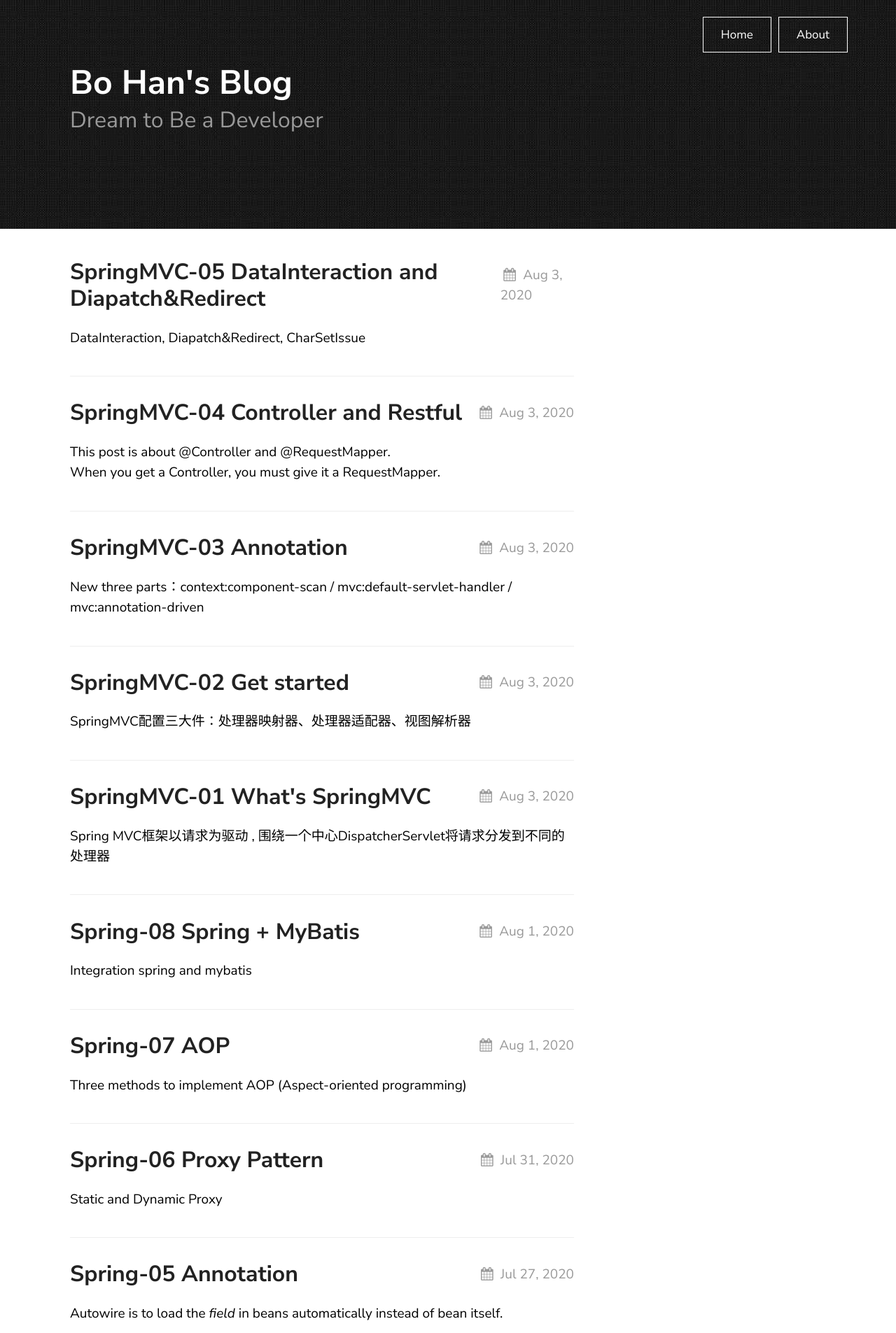
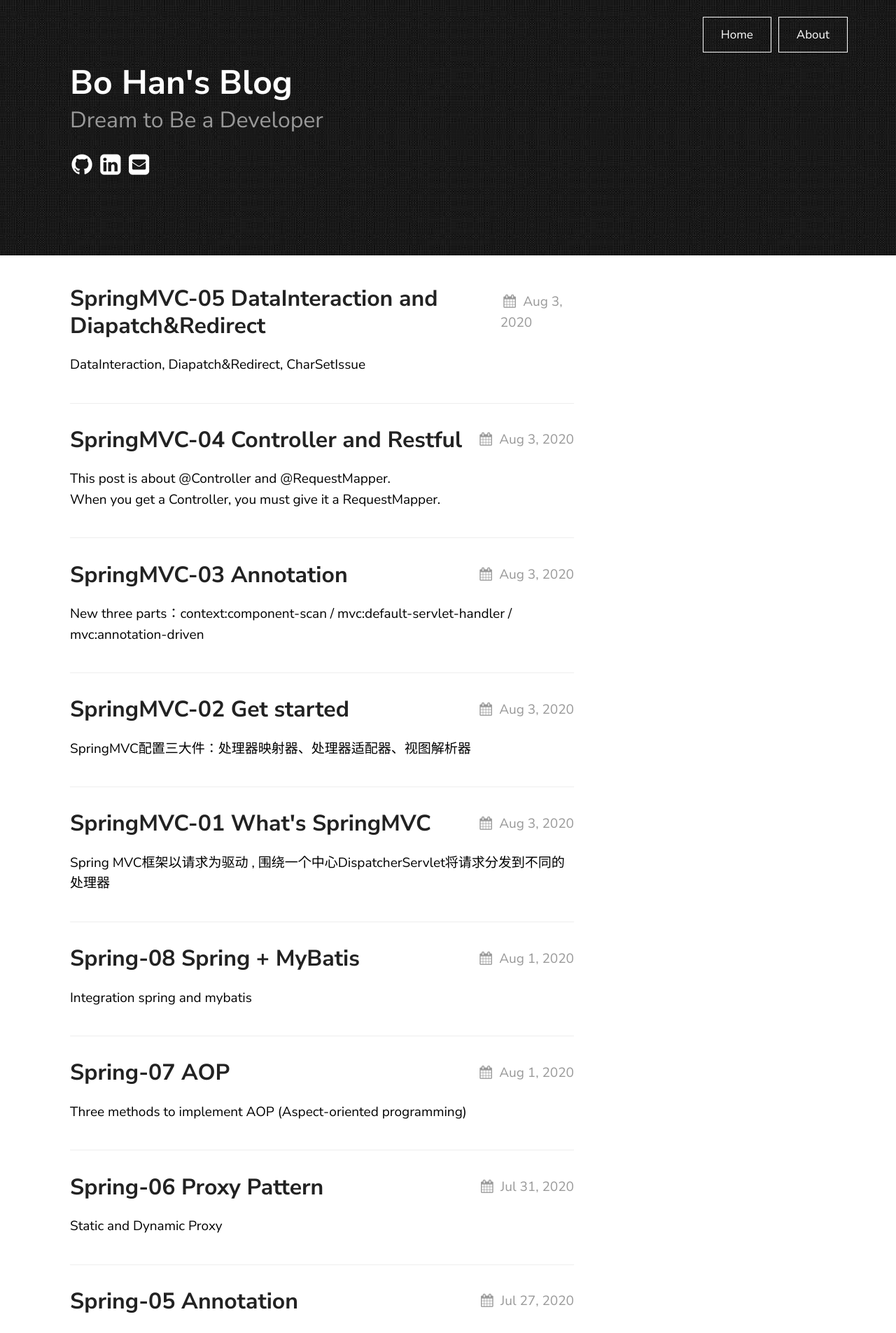
Before and after one commit to HBhakunamatata/HBhakunamatata.github.io, a Jekyll site: the page built from index.md, in a window 1280 px wide. Shown: the top 1905 px of the page at 70% size. Built offline with Jekyll 4.4.1, drawn with Linux system fonts in a browser that asks for light colours.

Commit message:
change the refernece of social_links

```diff
--- a/_config.yml
+++ b/_config.yml
@@ -27,7 +27,7 @@ texture:
 
 # generate social links
 social_links:
-  github:  HBhakunamatata
+  github: HBhakunamatata
   linkedIn: hanbo
   mail: hanbo9501@gmail.com
   rss: rss
--- a/_includes/page_header.html
+++ b/_includes/page_header.html
@@ -2,16 +2,16 @@
 	<h1>{{ site.texture.title }}</h1>
 	<h2>{{ site.texture.tagline }}</h2>
 	<ul class="social">
-		{%- if site.texture.social_links.github -%}
+		{%- if site.social_links.github -%}
 			<a href="https://github.com/{{ site.social_links.github }}"><li><i class="icon-github-circled"></i></li></a>
 		{%- endif -%}
-		{%- if site.texture.social_links.linkedIn -%}
+		{%- if site.social_links.linkedIn -%}
 			<a href="https://linkedin.com/{{ site.social_links.linkedIn }}"><li><i class="icon-linkedin-squared"></i></li></a>
 		{%- endif -%}
-		{%- if site.texture.social_links.twitter -%}
+		{%- if site.social_links.twitter -%}
 			<a href="https://twitter.com/{{ site.social_links.twitter }}"><li><i class="icon-twitter-squared"></i></li></a>
 		{%- endif -%}
-		{%- if site.texture.social_links.mail -%}
+		{%- if site.social_links.mail -%}
 			<a href="https://{{ site.social_links.mail }}"><li><i class="icon-mail-squared">
 				</i></li></a>
 		{%- endif -%}
```
